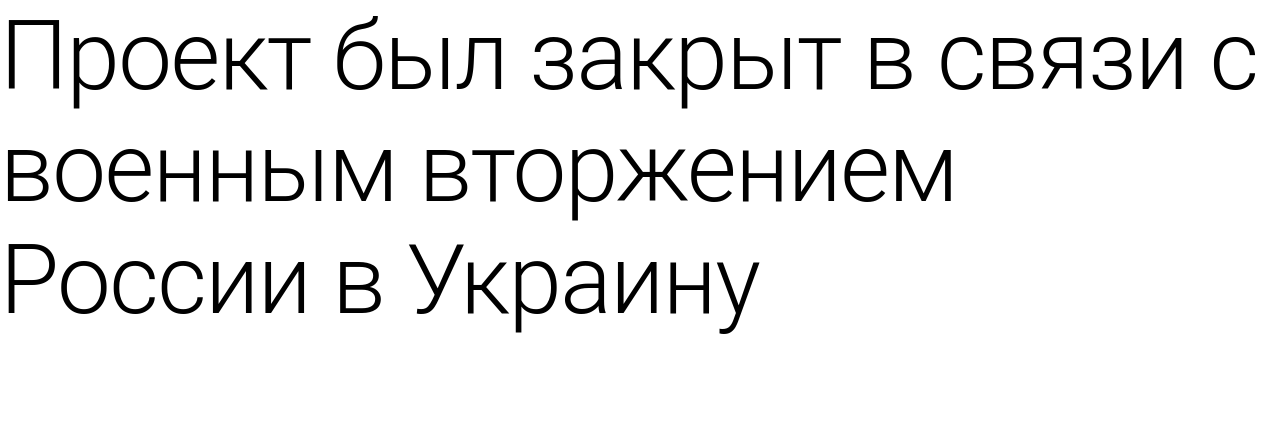
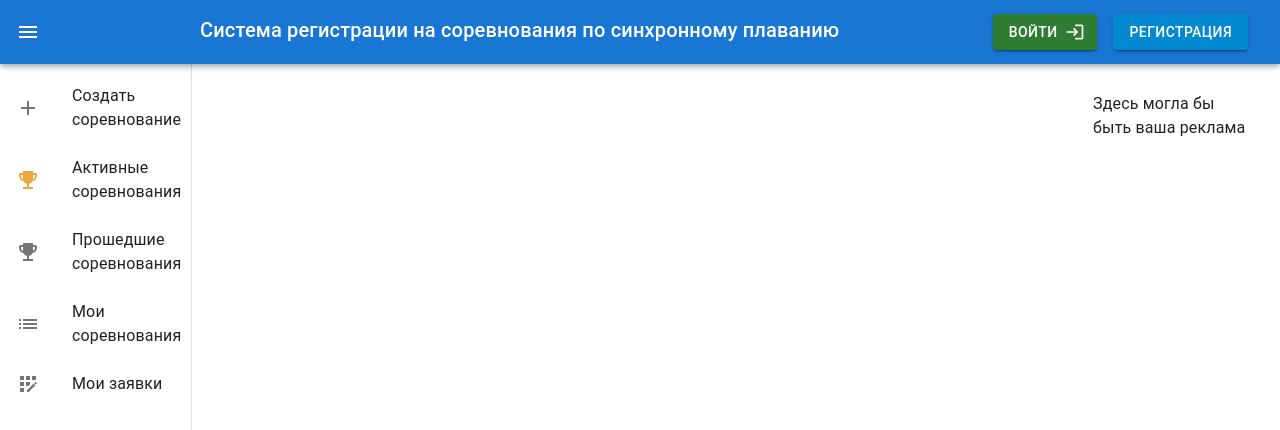
Before and after one commit to il12/synchroreg-frontend, a React (Create React App) app: page / in a window 1280 px wide. Shown: the top 430 px of the page. Built offline with nearby package versions, Linux system fonts and the light colour scheme.

Commit message:
Update App.js

```diff
--- a/src/App.js
+++ b/src/App.js
@@ -56,7 +56,7 @@ function App() {
         })
         setIsSnackbarOpen(true);
     }
-/*
+
     return (
         <ThemeProvider theme={theme}>
             <Router>
@@ -114,10 +114,6 @@ function App() {
             </Snackbar>
         </ThemeProvider>
     );
- */
-    return(
-        <Typography variant={'h1'}>Проект был закрыт в связи с военным вторжением России в Украину</Typography>
-    )
 }
 
 export default App;
```
